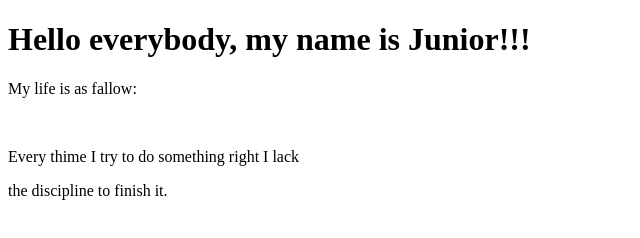
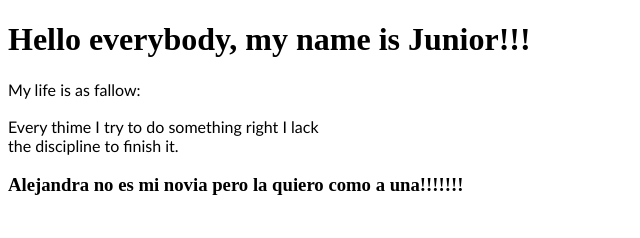
Before and after one commit to TheWoodpecker33/testr, a plain HTML site: page index.html in a window 1280 px wide. Shown: the whole page, without its empty margins (0-640 px from the left). Drawn offline with Linux system fonts and the light colour scheme.

Commit message:
Adding css link

```diff
--- a/index.html
+++ b/index.html
@@ -4,7 +4,8 @@
     <meta charset="UTF-8">
     <meta http-equiv="X-UA-Compatible" content="IE=edge">
     <meta name="viewport" content="width=device-width, initial-scale=1.0">
-    <title>The REAL Woodpecker</title>
+    <link rel="stylesheet" href="./style.css">
+    <title>The Real Woodpecker</title>
 </head>
     <body>
         <div>
@@ -14,5 +15,13 @@
             <p class="pa">Every thime I try to do something right I lack </p>
             <p class="pa">the discipline to finish it.</p>
         </div>
+
+        <div>
+            <div>
+                <div>
+                    <h3>Alejandra no es mi novia pero la quiero como a una!!!!!!!</h3>
+                </div>
+            </div>
+        </div>
     </body>
 </html>
```
